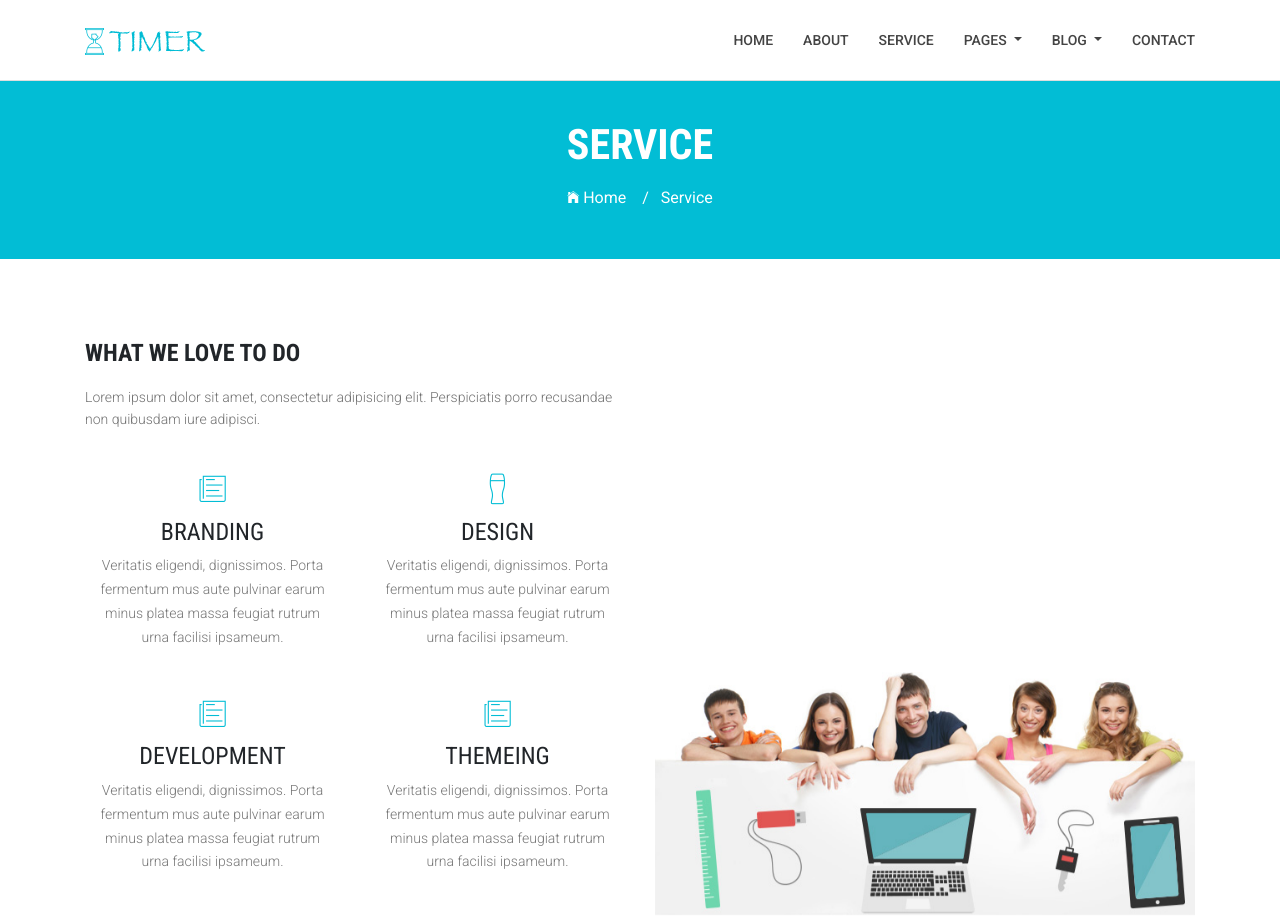
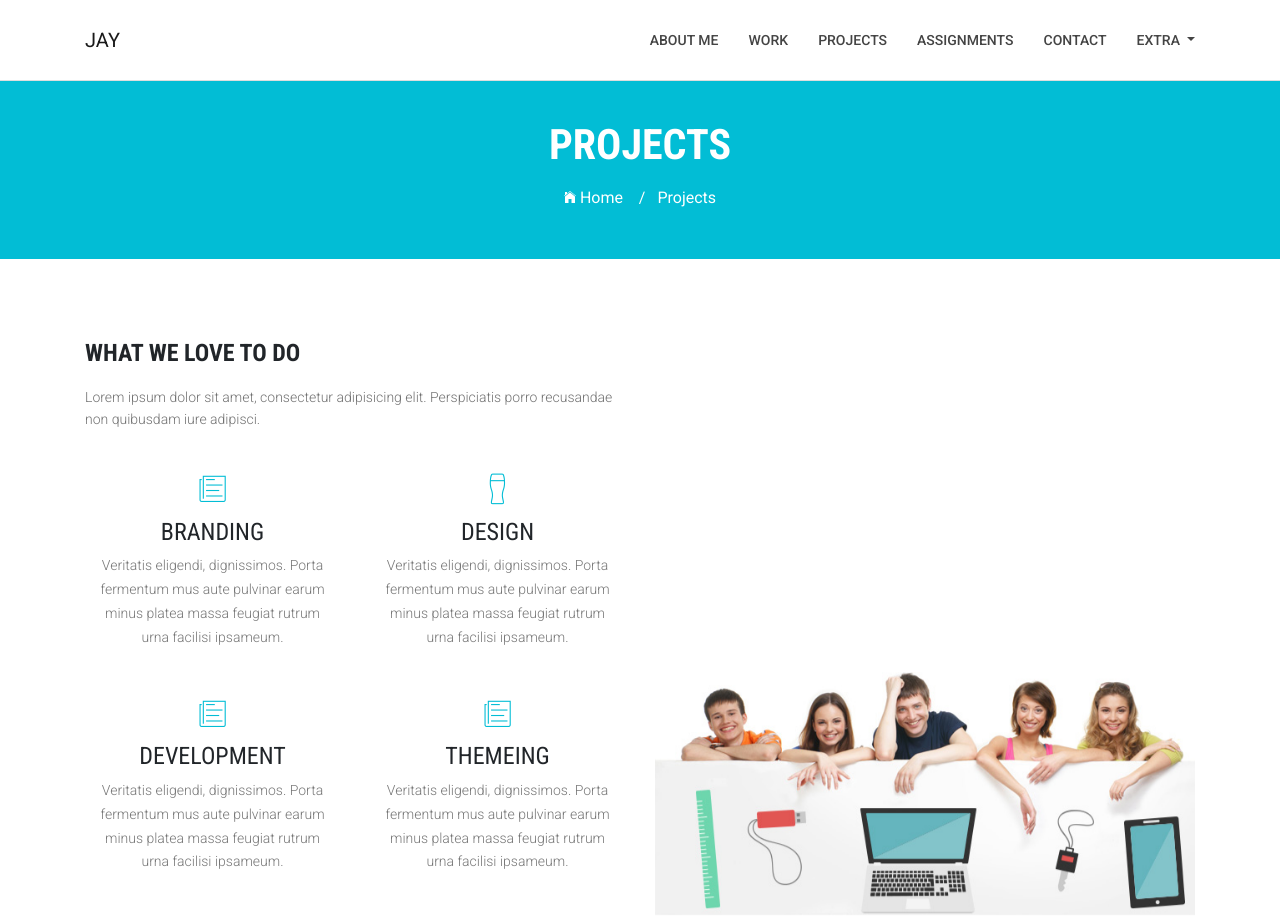
Before and after one commit to digitaldna01/digitaldna01.github.io, a plain HTML site: page projects.html in a window 1280 px wide. Shown: the top 918 px of the page. Drawn offline with Linux system fonts and the light colour scheme; files whose address does not match are found by name; a web font is replaced by a local one.

Commit message:
Changed Header

```diff
--- a/service.html
+++ b/projects.html
@@ -14,7 +14,7 @@
         <meta charset="utf-8">
         <meta http-equiv="Content-Type" content="text/html; charset=utf-8">
         <link rel="icon" href="favicon.ico">
-        <title>Timer Agency Template</title>
+        <title>Jay's Portfolio</title>
         <meta name="description" content="">
         <meta name="keywords" content="">
         <meta name="author" content="">
@@ -55,50 +55,42 @@
       <div class="col-lg-12">
         <nav class="navbar navbar-expand-lg navbar-light bg-light">
           <a class="navbar-brand" href="index.html">
-                        <img src="../images/logo.png" alt="logo">
+            <span>JAY</span>
           </a>
-                    <button class="navbar-toggler" type="button" data-toggle="collapse" data-target="#navbarSupportedContent" aria-controls="navbarSupportedContent"
-                        aria-expanded="false" aria-label="Toggle navigation">
+          <button class="navbar-toggler" type="button" data-toggle="collapse" data-target="#navbarSupportedContent" aria-controls="navbarSupportedContent" aria-expanded="false" aria-label="Toggle navigation">
             <span class="navbar-toggler-icon"></span>
           </button>
-
           <div class="collapse navbar-collapse" id="navbarSupportedContent">
                 <ul class="navbar-nav ml-auto">
                   <li class="nav-item">
-                                <a class="nav-link" href="index.html">Home
+                    <a class="nav-link" href="index.html">About Me
                       <span class="sr-only">(current)</span>
                     </a>
                   </li>
                   <li class="nav-item">
-                                <a class="nav-link" href="about.html">About</a>
+                    <a class="nav-link" href="work-experience.html">Work</a>
                   </li>
                   <li class="nav-item">
-                                <a class="nav-link" href="service.html">Service</a>
+                    <a class="nav-link" href="projects.html">Projects</a>
+                  </li>
+                  <li class="nav-item">
+                    <a class="nav-link" href="assignments.html">Assignments</a>
+                  </li>
+                  <li class="nav-item">
+                    <a class="nav-link" href="contact.html">Contact</a>
                   </li>
                   <li class="nav-item dropdown">
-                                <a class="nav-link dropdown-toggle" href="#" id="navbarDropdown" role="button" data-toggle="dropdown" aria-haspopup="true"
-                                    aria-expanded="false">
-                                    Pages
+                  <a class="nav-link dropdown-toggle" href="#" id="navbarDropdown" role="button" data-toggle="dropdown" aria-haspopup="true" aria-expanded="false">
+                    Extra
                   </a>
                 <div class="dropdown-menu" aria-labelledby="navbarDropdown">
                   <a class="dropdown-item" href="404.html">404 Page</a>
                   <a class="dropdown-item" href="gallery.html">Gallery</a>
                   <a class="dropdown-item" href="single-post.html">Single Post</a>
-                                </div>
-                            </li>
-                            <li class="nav-item dropdown">
-                                <a class="nav-link dropdown-toggle" href="#" id="navbarDropdown" role="button" data-toggle="dropdown" aria-haspopup="true"
-                                    aria-expanded="false">
-                                    Blog
-                                </a>
-                                <div class="dropdown-menu" aria-labelledby="navbarDropdown">
                   <a class="dropdown-item" href="blog-fullwidth.html">Blog Full</a>
                   <a class="dropdown-item" href="blog-left-sidebar.html">Blog Left sidebar</a>
                   <a class="dropdown-item" href="blog-right-sidebar.html">Blog Right sidebar</a>
                 </div>
-                            </li>
-                            <li class="nav-item">
-                                <a class="nav-link" href="contact.html">Contact</a>
               </li>
             </ul>
           </div>
@@ -107,6 +99,7 @@
     </div>
   </div>
 </section>
+
 
 <!--
 ==================================================
@@ -117,7 +110,7 @@
         <div class="row">
             <div class="col-md-12">
                 <div class="block">
-                            <h2>Service</h2>
+                    <h2>Projects</h2>
                     <ol class="breadcrumb list-inline text-center">
                         <li class="list-inline-item">
                             <a href="index.html">
@@ -125,7 +118,7 @@
                                 Home  &nbsp; &nbsp;/
                             </a>
                         </li>
-                                <li class="active list-inline-item">Service</li>
+                        <li class="active list-inline-item">Projects</li>
                     </ol>
                 </div>
             </div>
@@ -136,7 +129,7 @@
 
 <!--
 ==================================================
-    Service Page Section  Start
+    Project Page Section  Start
 ================================================== -->
 <section id="service-page" class="pages service-page">
   <div class="container">
```
Also changed, not shown: 404.html (+1 -1 lines), assignments.html (renamed from blog-fullwidth.html, +13 -18 lines), contact.html (+13 -17 lines), gallery.html (+1 -1 lines), index.html (+17 -21 lines), work-experience.html (renamed from about.html, +13 -17 lines). Lines whose indentation alone changed are shown as unchanged.
